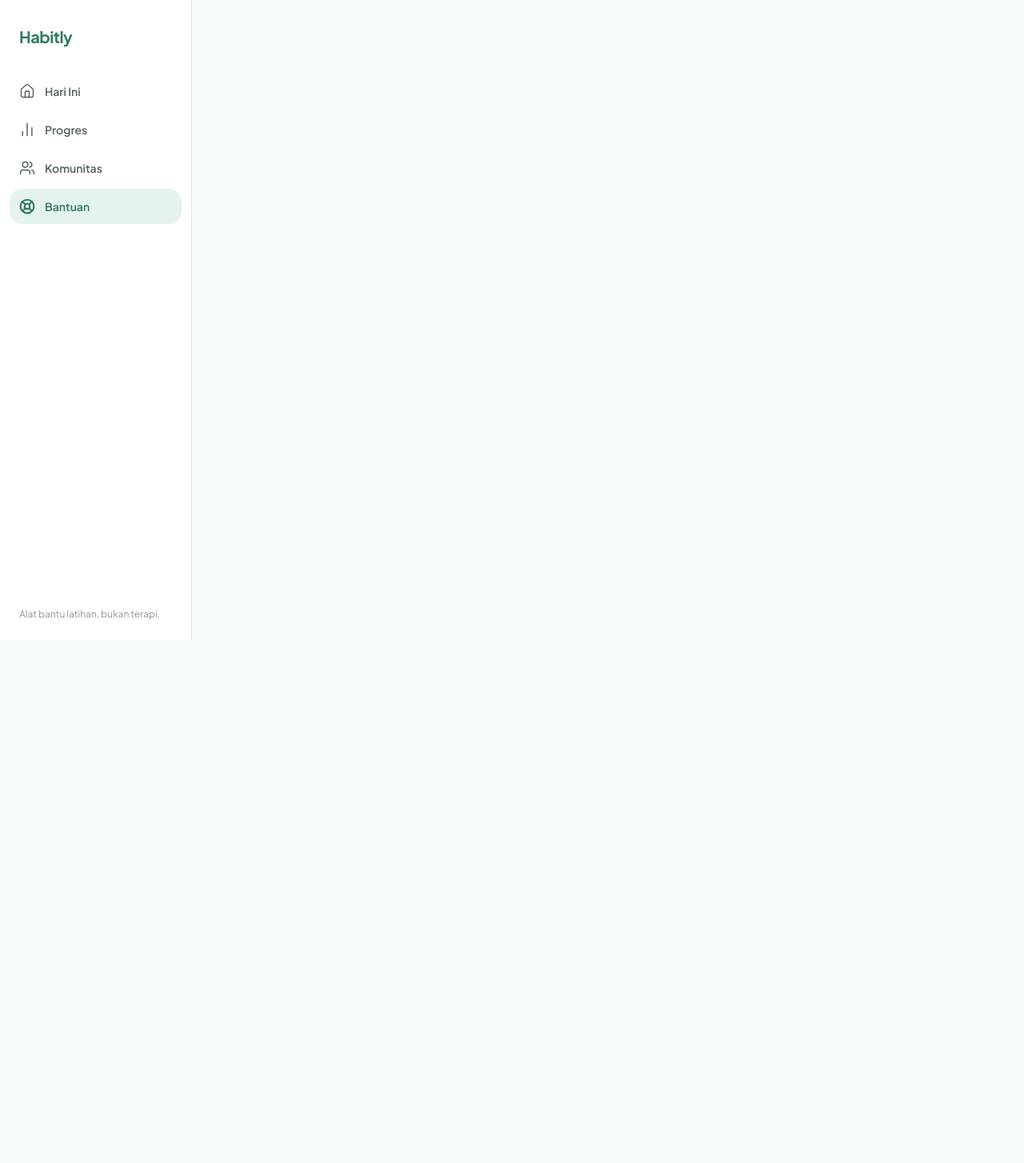
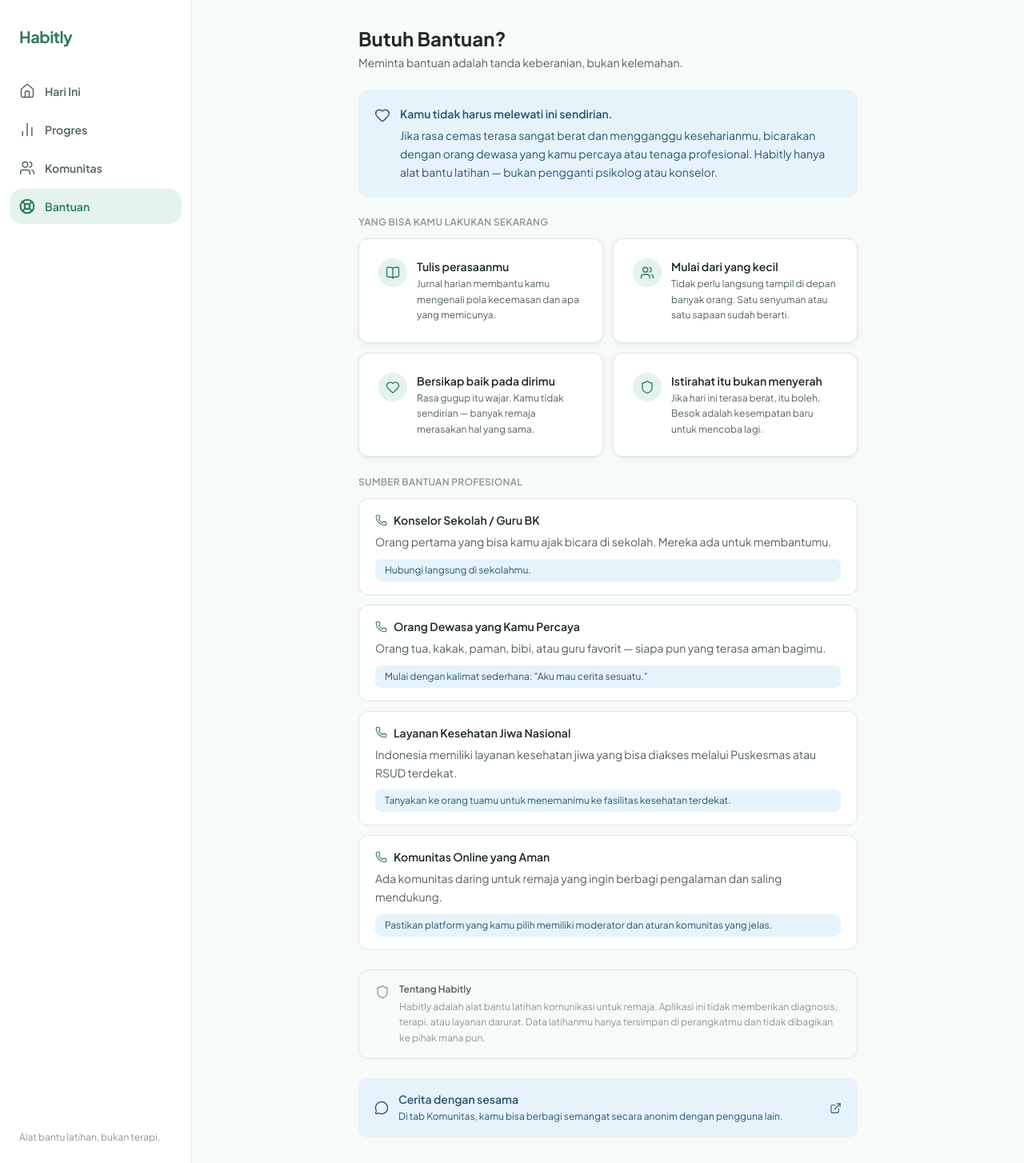
Before and after one commit to Marawa-Code/habitly, a Next.js app: page /help in a window 1280 px wide. Shown: the whole page at 80% size. Before the commit the page ends 800 px from the top, so only its background shows below. Built offline with nearby package versions, Linux system fonts and the light colour scheme.

Commit message:
feat: implement help page (fase 5) - safety resources and tips

```diff
--- a/src/app/help/page.tsx
+++ b/src/app/help/page.tsx
@@ -1,3 +1,158 @@
+"use client";
+
+import { Heart, Phone, MessageCircle, Users, BookOpen, Shield, ExternalLink } from "lucide-react";
+import Card from "@/components/ui/Card";
+
+interface ResourceItem {
+  name: string;
+  description: string;
+  note: string; // placeholder — tim perlu verifikasi sebelum mengisi kontak nyata
+}
+
+const RESOURCES: ResourceItem[] = [
+  {
+    name: "Konselor Sekolah / Guru BK",
+    description: "Orang pertama yang bisa kamu ajak bicara di sekolah. Mereka ada untuk membantumu.",
+    note: "Hubungi langsung di sekolahmu.",
+  },
+  {
+    name: "Orang Dewasa yang Kamu Percaya",
+    description: "Orang tua, kakak, paman, bibi, atau guru favorit — siapa pun yang terasa aman bagimu.",
+    note: "Mulai dengan kalimat sederhana: \"Aku mau cerita sesuatu.\"",
+  },
+  {
+    name: "Layanan Kesehatan Jiwa Nasional",
+    description: "Indonesia memiliki layanan kesehatan jiwa yang bisa diakses melalui Puskesmas atau RSUD terdekat.",
+    note: "Tanyakan ke orang tuamu untuk menemanimu ke fasilitas kesehatan terdekat.", // [PERLU VERIFIKASI] tambahkan kontak resmi setelah diverifikasi tim
+  },
+  {
+    name: "Komunitas Online yang Aman",
+    description: "Ada komunitas daring untuk remaja yang ingin berbagi pengalaman dan saling mendukung.",
+    note: "Pastikan platform yang kamu pilih memiliki moderator dan aturan komunitas yang jelas.", // [PERLU VERIFIKASI]
+  },
+];
+
+const SELF_HELP_TIPS = [
+  {
+    Icon: BookOpen,
+    title: "Tulis perasaanmu",
+    desc: "Jurnal harian membantu kamu mengenali pola kecemasan dan apa yang memicunya.",
+  },
+  {
+    Icon: Users,
+    title: "Mulai dari yang kecil",
+    desc: "Tidak perlu langsung tampil di depan banyak orang. Satu senyuman atau satu sapaan sudah berarti.",
+  },
+  {
+    Icon: Heart,
+    title: "Bersikap baik pada dirimu",
+    desc: "Rasa gugup itu wajar. Kamu tidak sendirian — banyak remaja merasakan hal yang sama.",
+  },
+  {
+    Icon: Shield,
+    title: "Istirahat itu bukan menyerah",
+    desc: "Jika hari ini terasa berat, itu boleh. Besok adalah kesempatan baru untuk mencoba lagi.",
+  },
+];
+
 export default function HelpPage() {
-  return <div />;
+  return (
+    <div className="flex flex-col gap-6">
+
+      {/* Judul */}
+      <div>
+        <h1 className="text-2xl font-bold text-ink">Butuh Bantuan?</h1>
+        <p className="mt-1 text-sm text-ink-secondary">
+          Meminta bantuan adalah tanda keberanian, bukan kelemahan.
+        </p>
+      </div>
+
+      {/* Banner utama */}
+      <div className="bg-sky-light-tint rounded-card px-5 py-5 flex gap-3">
+        <Heart size={20} className="text-info-text shrink-0 mt-0.5" strokeWidth={1.75} />
+        <div className="flex flex-col gap-1.5">
+          <p className="text-sm font-semibold text-info-text">
+            Kamu tidak harus melewati ini sendirian.
+          </p>
+          <p className="text-sm text-info-text leading-relaxed">
+            Jika rasa cemas terasa sangat berat dan mengganggu keseharianmu,
+            bicarakan dengan orang dewasa yang kamu percaya atau tenaga profesional.
+            Habitly hanya alat bantu latihan — bukan pengganti psikolog atau konselor.
+          </p>
+        </div>
+      </div>
+
+      {/* Tips mandiri */}
+      <div className="flex flex-col gap-3">
+        <p className="text-xs font-semibold uppercase tracking-wide text-ink-faint">
+          Yang bisa kamu lakukan sekarang
+        </p>
+        <div className="grid grid-cols-1 gap-3 sm:grid-cols-2">
+          {SELF_HELP_TIPS.map(({ Icon, title, desc }) => (
+            <Card key={title}>
+              <div className="flex gap-3">
+                <div className="w-9 h-9 rounded-full bg-mint-tint flex items-center justify-center shrink-0">
+                  <Icon size={18} strokeWidth={1.75} className="text-action" />
+                </div>
+                <div className="flex flex-col gap-0.5">
+                  <p className="text-sm font-semibold text-ink">{title}</p>
+                  <p className="text-xs text-ink-secondary leading-relaxed">{desc}</p>
+                </div>
+              </div>
+            </Card>
+          ))}
+        </div>
+      </div>
+
+      {/* Sumber bantuan profesional */}
+      <div className="flex flex-col gap-3">
+        <p className="text-xs font-semibold uppercase tracking-wide text-ink-faint">
+          Sumber bantuan profesional
+        </p>
+        <div className="flex flex-col gap-3">
+          {RESOURCES.map((r) => (
+            <div
+              key={r.name}
+              className="bg-surface border border-hairline rounded-card px-5 py-4 flex flex-col gap-1.5"
+            >
+              <div className="flex items-center gap-2">
+                <Phone size={15} strokeWidth={1.75} className="text-action shrink-0" />
+                <p className="text-sm font-semibold text-ink">{r.name}</p>
+              </div>
+              <p className="text-sm text-ink-secondary leading-relaxed">{r.description}</p>
+              <p className="text-xs text-info-text bg-sky-light-tint rounded-input px-3 py-1.5 mt-1">
+                {r.note}
+              </p>
+            </div>
+          ))}
+        </div>
+      </div>
+
+      {/* Disclaimer */}
+      <div className="flex gap-3 items-start rounded-card border border-hairline px-5 py-4">
+        <Shield size={18} strokeWidth={1.75} className="text-ink-faint shrink-0 mt-0.5" />
+        <div className="flex flex-col gap-1">
+          <p className="text-xs font-semibold text-ink-secondary">Tentang Habitly</p>
+          <p className="text-xs text-ink-faint leading-relaxed">
+            Habitly adalah alat bantu latihan komunikasi untuk remaja. Aplikasi ini tidak
+            memberikan diagnosis, terapi, atau layanan darurat. Data latihanmu hanya
+            tersimpan di perangkatmu dan tidak dibagikan ke pihak mana pun.
+          </p>
+        </div>
+      </div>
+
+      {/* Ajakan chat komunitas — placeholder */}
+      <div className="bg-sky-light-tint rounded-card px-5 py-4 flex gap-3 items-center">
+        <MessageCircle size={18} strokeWidth={1.75} className="text-info-text shrink-0" />
+        <div className="flex flex-col gap-0.5">
+          <p className="text-sm font-semibold text-info-text">Cerita dengan sesama</p>
+          <p className="text-xs text-info-text leading-relaxed">
+            Di tab Komunitas, kamu bisa berbagi semangat secara anonim dengan pengguna lain.
+          </p>
+        </div>
+        <ExternalLink size={15} className="text-info-text shrink-0 ml-auto" strokeWidth={1.75} />
+      </div>
+
+    </div>
+  );
 }
```
